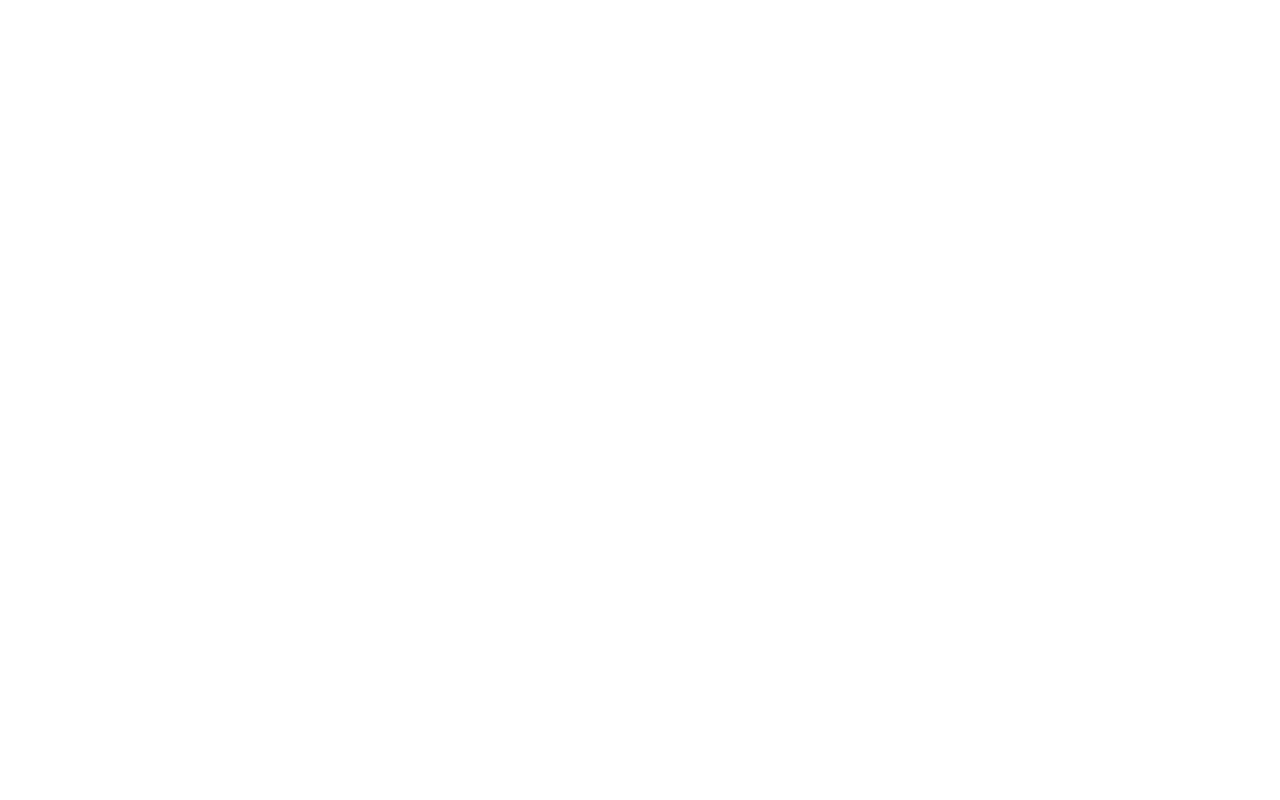
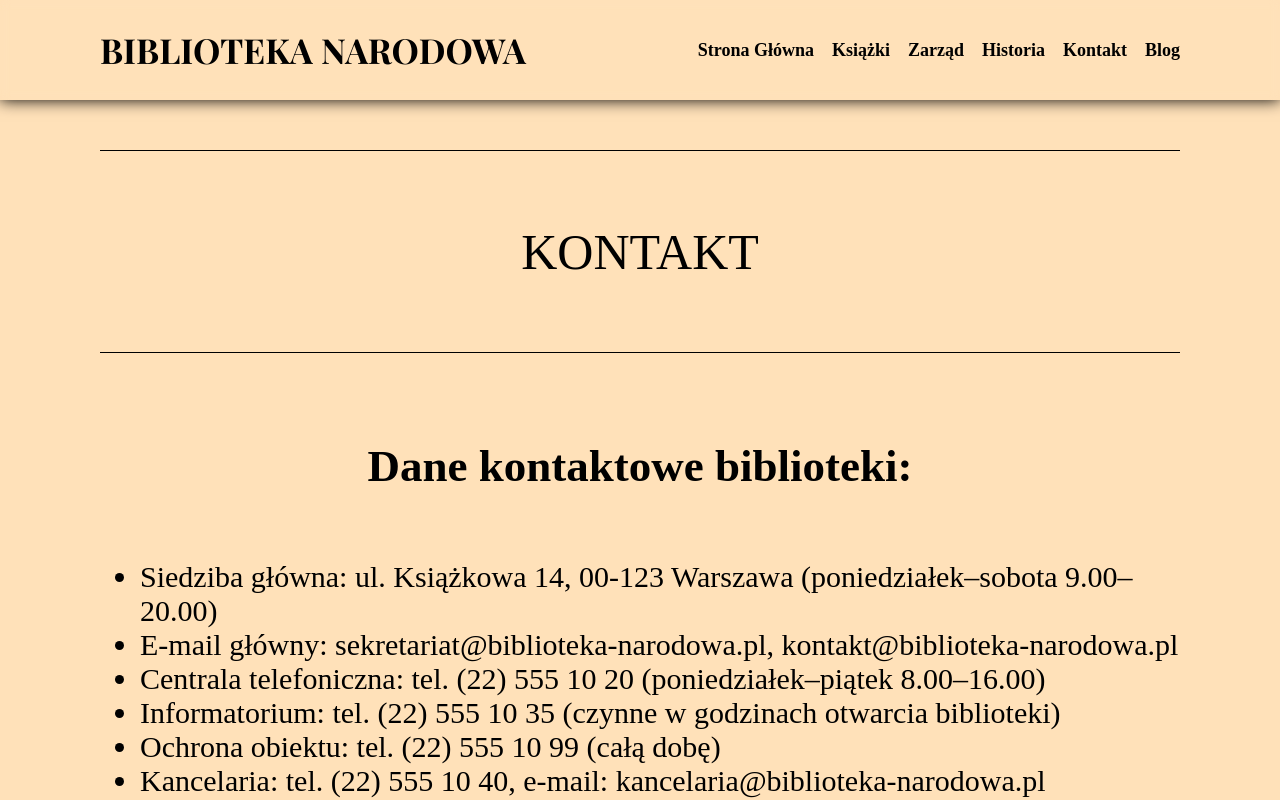
Before and after one commit to zippobss777/Biblioteka-Narodowa, a plain HTML site: page kontakt.html in a window 1280 px wide. Drawn offline with nearby package versions, Linux system fonts and the light colour scheme; a web font is replaced by a local one.

Commit message:
Wypełnienie pliku kontakt.html

```diff
--- a/kontakt.html
+++ b/kontakt.html
@@ -0,0 +1,52 @@
+<!DOCTYPE html>
+<html lang="pl-PL">
+<head>
+    <meta charset="UTF-8">
+    <meta name="viewport" content="width=device-width, initial-scale=1.0">
+    <link rel="stylesheet" href="./css/style.css">
+    <title>Biblioteka Narodowa - kontakt</title>
+</head>
+<body>
+    <header>
+        <div id="left">
+            <h2>BIBLIOTEKA NARODOWA</h2>
+        </div>
+
+        <nav>
+            <a href="/index.html">Strona Główna</a>
+            <a href="/ksiazki.html">Książki</a>
+            <a href="/zarzad.html">Zarząd</a>
+            <a href="/historia.html">Historia</a>
+            <a href="/kontakt.html">Kontakt</a>
+            <a href="/blog.html">Blog</a>
+        </nav>
+    </header>
+
+    <main>
+        <section id="witaj">
+            <h1>KONTAKT</h1>
+        </section>
+
+        <section id="na-stronie">
+            <h2>Dane kontaktowe biblioteki:</h2>
+
+            <ul>
+                <li>Siedziba główna: ul. Książkowa 14, 00-123 Warszawa (poniedziałek–sobota 9.00–20.00)</li>
+                <li>E-mail główny: sekretariat@biblioteka-narodowa.pl, kontakt@biblioteka-narodowa.pl</li>
+                <li>Centrala telefoniczna: tel. (22) 555 10 20 (poniedziałek–piątek 8.00–16.00)</li>
+                <li>Informatorium: tel. (22) 555 10 35 (czynne w godzinach otwarcia biblioteki)</li>
+                <li>Ochrona obiektu: tel. (22) 555 10 99 (całą dobę)</li>
+                <li>Kancelaria: tel. (22) 555 10 40, e-mail: kancelaria@biblioteka-narodowa.pl (poniedziałek–piątek 8.00–15.30)</li>
+                <li>Oddział Zabytkowy: ul. Zamkowa 8, 00-250 Warszawa, tel. (22) 555 22 11, e-mail: oddzial@biblioteka-narodowa.pl</li>
+                <li>NIP: 521-98-76-543, REGON: 012345678</li>
+            </ul>
+
+            <p>W sprawach pilnych prosimy o kontakt telefoniczny z centralą lub wysłanie wiadomości e-mail.</p>
+        </section>
+    </main>
+
+    <footer>
+        BIBLIOTEKA NARODOWA &copy 2026
+    </footer>
+</body>
+</html>
```
Also changed, not shown: css/style.css (line endings or trailing spaces).
